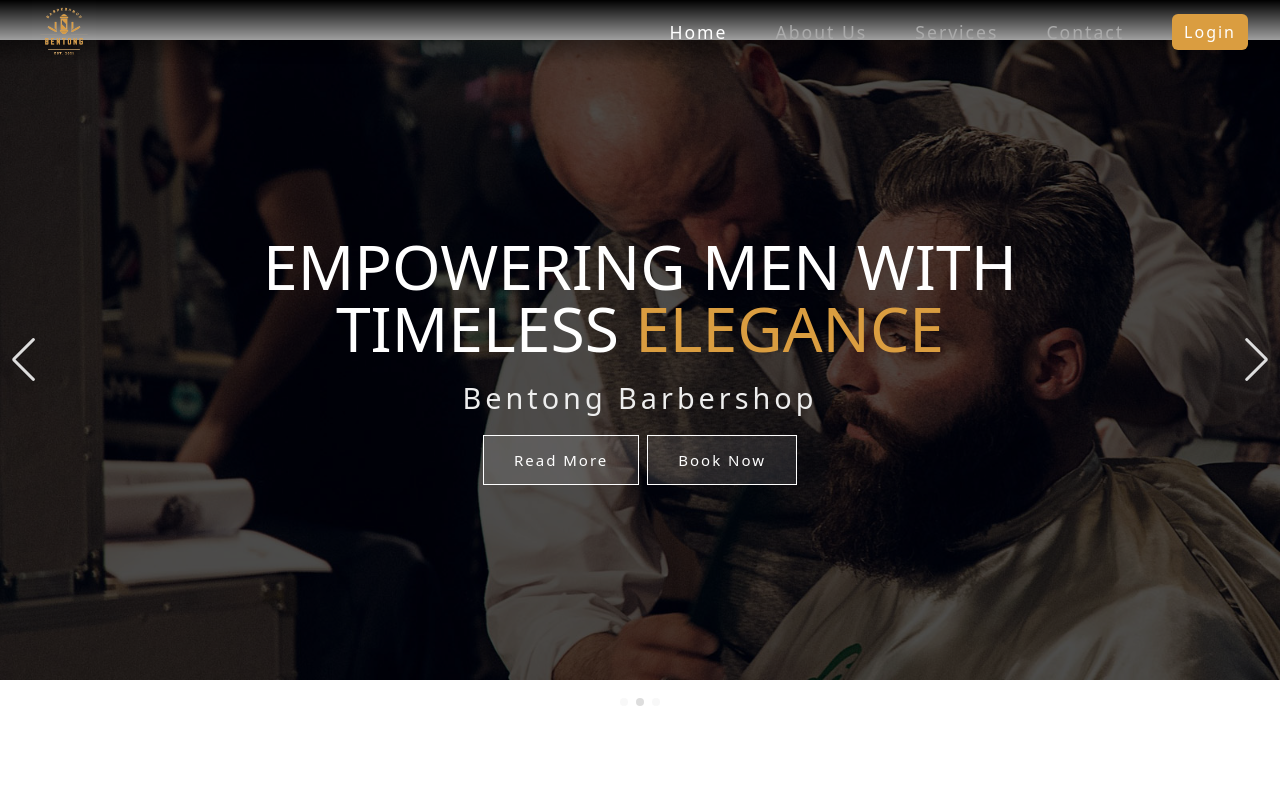
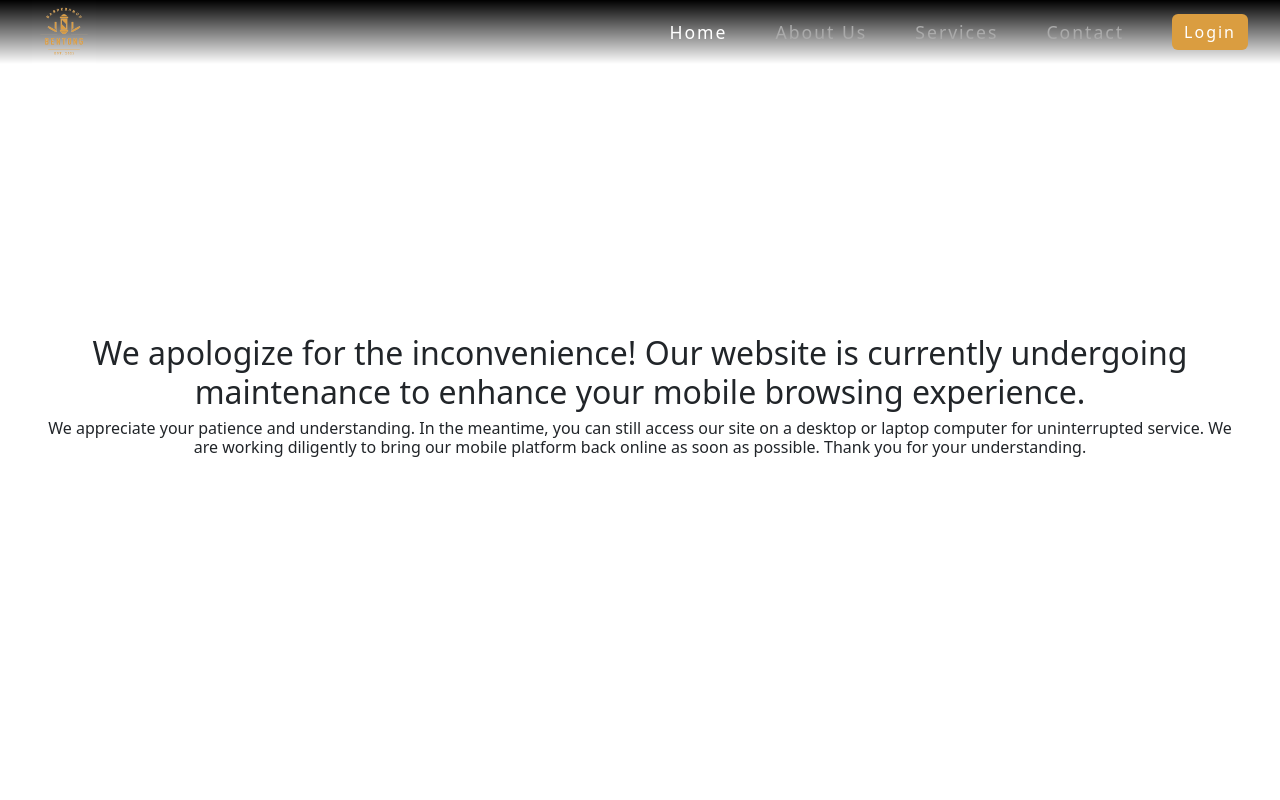
Before and after one commit to Jepwyy/BarberShop_Reservation, a React (Vite) app in the folder frontend/: page / in a window 1280 px wide. Shown: the top 800 px of the page. Built offline with nearby package versions, Linux system fonts and the light colour scheme; no server answers.

Commit message:
unvailable

```diff
--- a/frontend/src/Layout/MainLayout.jsx
+++ b/frontend/src/Layout/MainLayout.jsx
@@ -9,6 +9,22 @@
   const { modal } = UserAuth()
   return (
     <div className='layoutContainer'>
+      <div className='d-mobile'>
+        <div>
+          <h2>
+            We apologize for the inconvenience! Our website is currently
+            undergoing maintenance to enhance your mobile browsing experience.
+          </h2>
+          <h6>
+            We appreciate your patience and understanding. In the meantime, you
+            can still access our site on a desktop or laptop computer for
+            uninterrupted service. We are working diligently to bring our mobile
+            platform back online as soon as possible. Thank you for your
+            understanding.
+          </h6>
+        </div>
+      </div>
+      <div className='d-desktop'>
         <MainNavbar />
         <div className='outlet'>
           <Outlet />
@@ -28,6 +44,7 @@
           theme='light'
         />
       </div>
+    </div>
   )
 }
 
--- a/frontend/src/scss/_layout.scss
+++ b/frontend/src/scss/_layout.scss
@@ -161,3 +161,34 @@
     border-radius: 0.5rem;
   }
 }
+
+@mixin minWidth {
+  @media (min-width: 1280px) {
+    @content;
+  }
+}
+.d-desktop {
+  display: none;
+
+  @include minWidth {
+    display: block;
+  }
+}
+@mixin maxWidth {
+  @media (max-width: 1280px) {
+    @content;
+  }
+}
+.d-mobile {
+  display: none;
+
+  @include maxWidth {
+    display: block;
+    display: flex;
+    justify-content: center;
+    align-items: center;
+    text-align: center;
+    height: 100vh;
+    padding: 0 3rem;
+  }
+}
```
Lines whose indentation alone changed are shown as unchanged.
